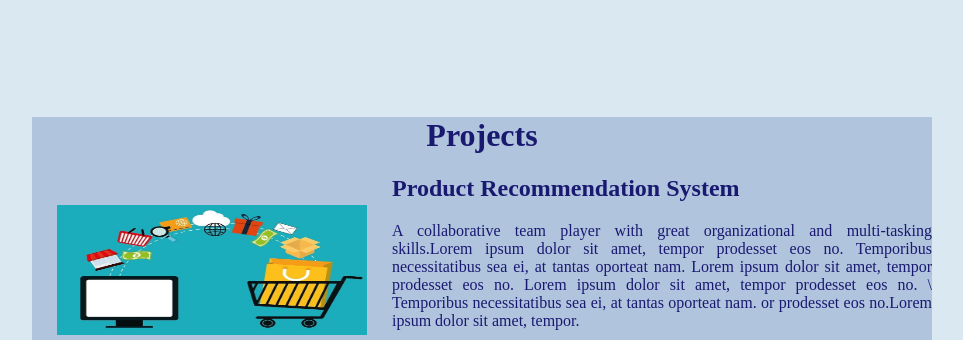
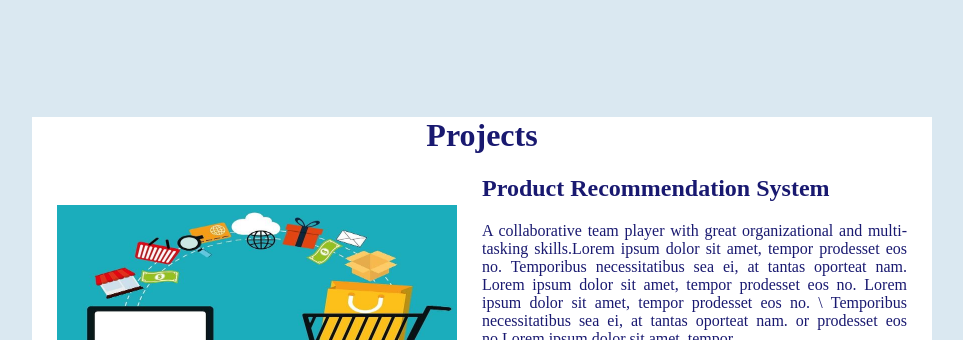
Before and after one commit to GurpreetKaur30/PortfolioWebsite, a plain HTML site: page index.html in a window 1280 px wide. Shown: the part 1750-2090 px from the top of the page, without its empty margins (158-1121 px from the left). Drawn offline with Linux system fonts and the light colour scheme; a web font is replaced by a local one.

Commit message:
projects

```diff
--- a/styles.css
+++ b/styles.css
@@ -105,7 +105,7 @@ body {
 
   width:900px;
   height:550px;
-  background-color:lightsteelblue;
+  background-color:white;
   color:midnightblue;
   text-align: center;
   margin: 0 auto;
@@ -115,15 +115,15 @@ body {
 
 .projectimage {
     float: left;
-    height:30% ;
-    width: 40%;
+    height:40% ;
+    width: 50%;
     padding: 30px 25px 5px 25px;
 }
 
 .projecttext{
-text-align: justify;
+  text-align: justify;
+  padding: 0 25px 0 25px;
 }
-
 
 .workbox{
   width: 900px;
```
